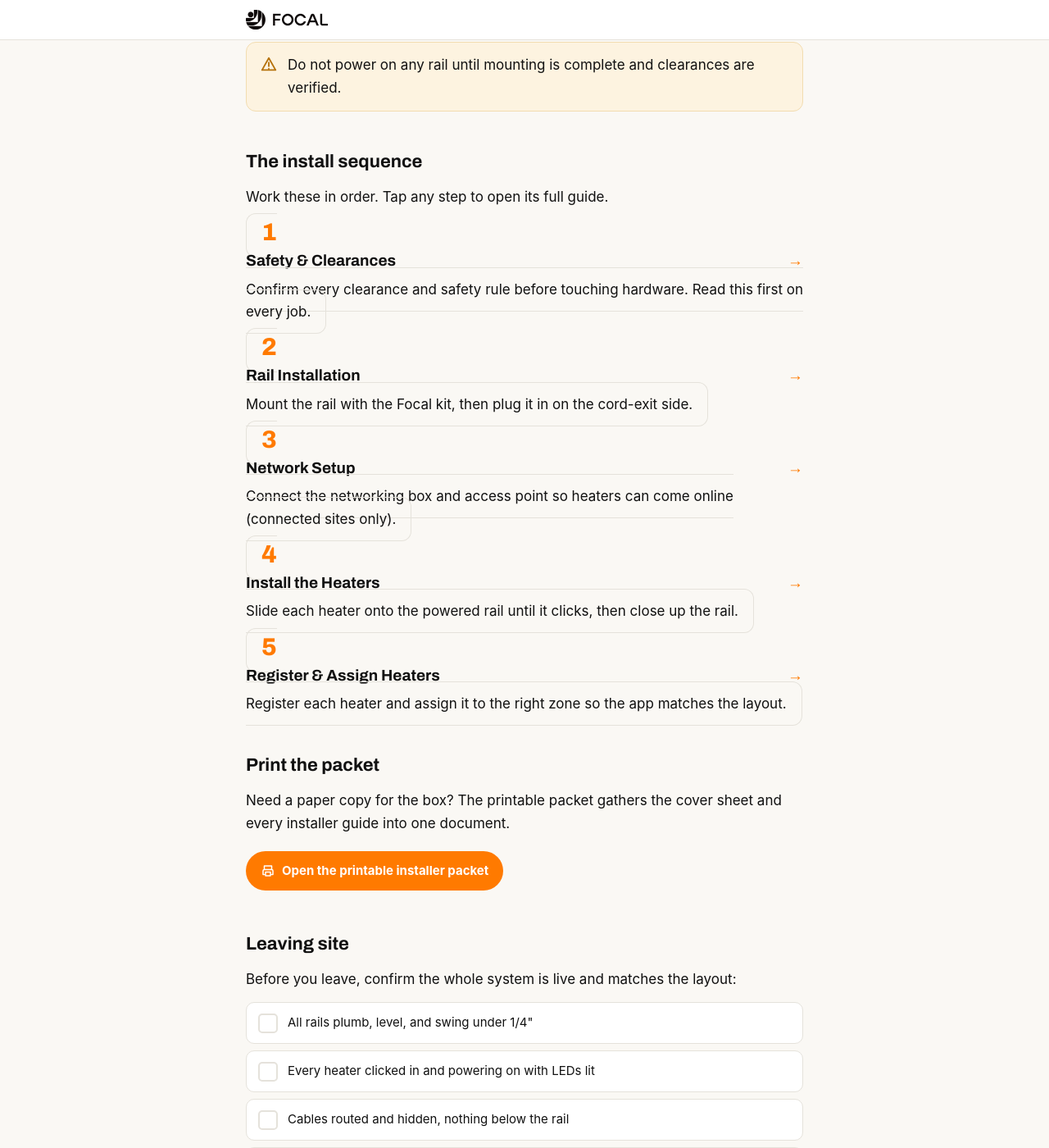
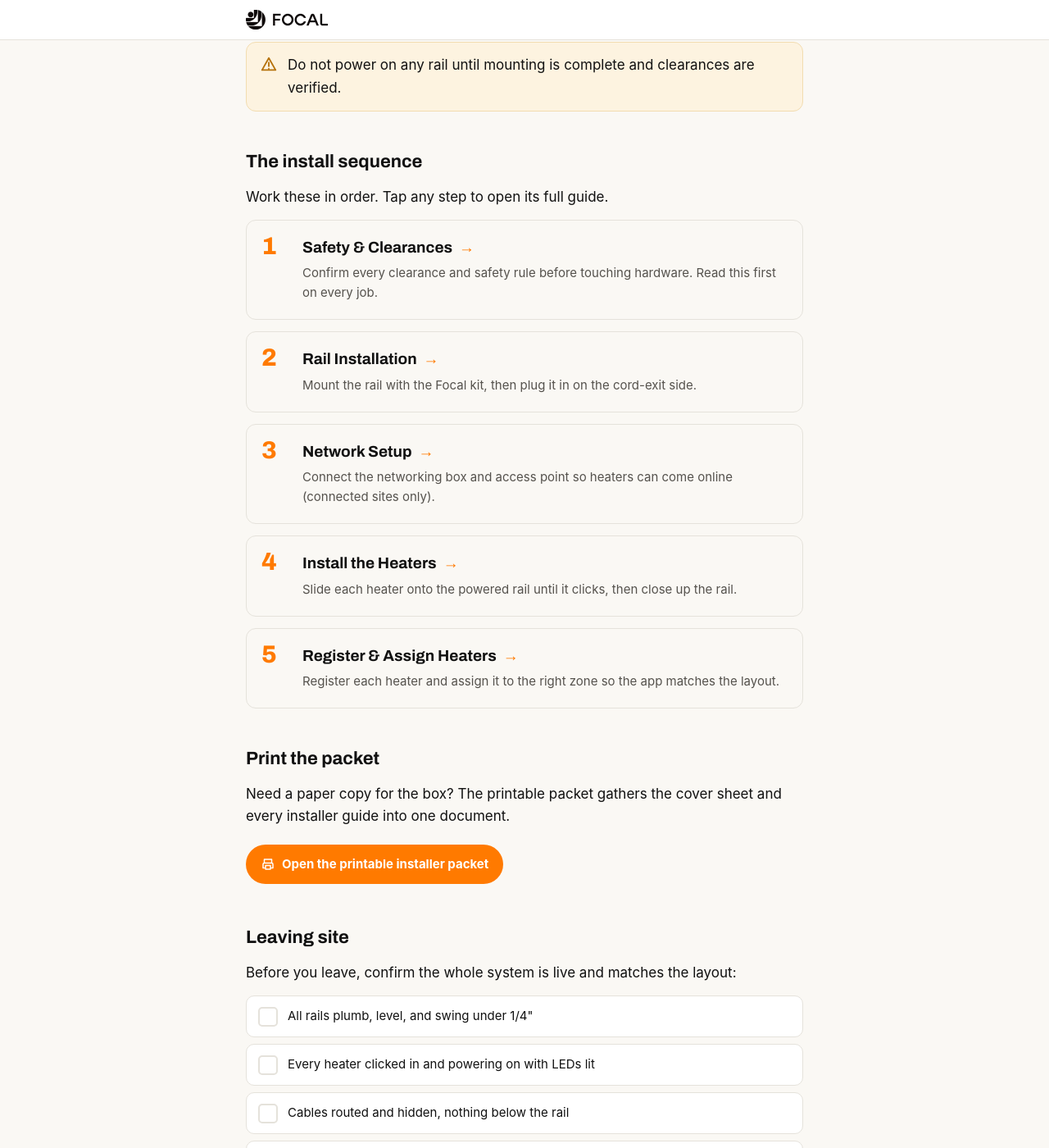
Before and after one commit to BeamT/external-docs, a Jekyll site: the page built from _guides/start-here.md, in a window 1280 px wide and 1400 px high, scrolled down 738 px. Shown: the whole window at 82% size. Built offline with Jekyll 4.4.1, drawn with Linux system fonts in a browser that asks for light colours; some web fonts are replaced.

Commit message:
Add files via upload

```diff
--- a/assets/style.css
+++ b/assets/style.css
@@ -1,3 +1,27 @@
+/* ---- Elza (body) + Elza Condensed (display) ----
+   Commercial fonts. Drop the licensed .woff2 files into assets/fonts/ with the
+   names below. Until they're present, the site falls back to Archivo/system. */
+@font-face {
+  font-family: "Elza"; font-style: normal; font-weight: 400; font-display: swap;
+  src: url("/external-docs/assets/fonts/Elza-Regular.woff2") format("woff2");
+}
+@font-face {
+  font-family: "Elza"; font-style: normal; font-weight: 500; font-display: swap;
+  src: url("/external-docs/assets/fonts/Elza-Medium.woff2") format("woff2");
+}
+@font-face {
+  font-family: "Elza"; font-style: normal; font-weight: 700; font-display: swap;
+  src: url("/external-docs/assets/fonts/Elza-Bold.woff2") format("woff2");
+}
+@font-face {
+  font-family: "Elza Condensed"; font-style: normal; font-weight: 700; font-display: swap;
+  src: url("/external-docs/assets/fonts/ElzaCondensed-Bold.woff2") format("woff2");
+}
+@font-face {
+  font-family: "Elza Condensed"; font-style: normal; font-weight: 800; font-display: swap;
+  src: url("/external-docs/assets/fonts/ElzaCondensed-ExtraBold.woff2") format("woff2");
+}
+
 :root {
   --ink: #111111;
   --ink-soft: #55524d;
@@ -15,8 +39,8 @@
   --warn-wash: #fdf3e0;
   --radius: 12px;
   --maxw: 720px;
-  --font-display: "Archivo", "Helvetica Neue", Arial, sans-serif;
-  --font-body: -apple-system, BlinkMacSystemFont, "Segoe UI", Roboto, Helvetica, Arial, sans-serif;
+  --font-display: "Elza Condensed", "Archivo", "Helvetica Neue", Arial, sans-serif;
+  --font-body: "Elza", -apple-system, BlinkMacSystemFont, "Segoe UI", Roboto, Helvetica, Arial, sans-serif;
 }
 * { box-sizing: border-box; -webkit-tap-highlight-color: transparent; }
 a, button, .chip, .card { -webkit-tap-highlight-color: transparent; }
@@ -196,6 +220,7 @@
 
 /* ---- linked steps (Start Here) ---- */
 a.step-link {
+  display: grid; grid-template-columns: auto 1fr; gap: 4px 16px;
   text-decoration: none; color: inherit;
   border: 1px solid var(--line); border-radius: var(--radius);
   padding: 16px 18px; margin: 10px 0;
@@ -203,7 +228,18 @@
 }
 a.step-link:hover { border-color: var(--ink); }
 a.step-link:active { transform: scale(0.995); }
-a.step-link .step-title { display: flex; align-items: center; justify-content: space-between; gap: 10px; }
+a.step-link .step-num {
+  grid-row: 1 / 3;
+  font-family: var(--font-display); font-weight: 800; font-size: 30px;
+  line-height: 1; color: var(--focal); min-width: 34px;
+}
+a.step-link .step-body { display: block; }
+a.step-link .step-title {
+  display: flex; align-items: center; gap: 8px;
+  font-family: var(--font-display); font-weight: 700; font-size: 19px;
+  margin-bottom: 4px;
+}
+a.step-link .step-desc { display: block; font-size: 15px; color: var(--ink-soft); }
 .step-arrow { color: var(--focal); font-weight: 800; }
 
 .print-link {
```
